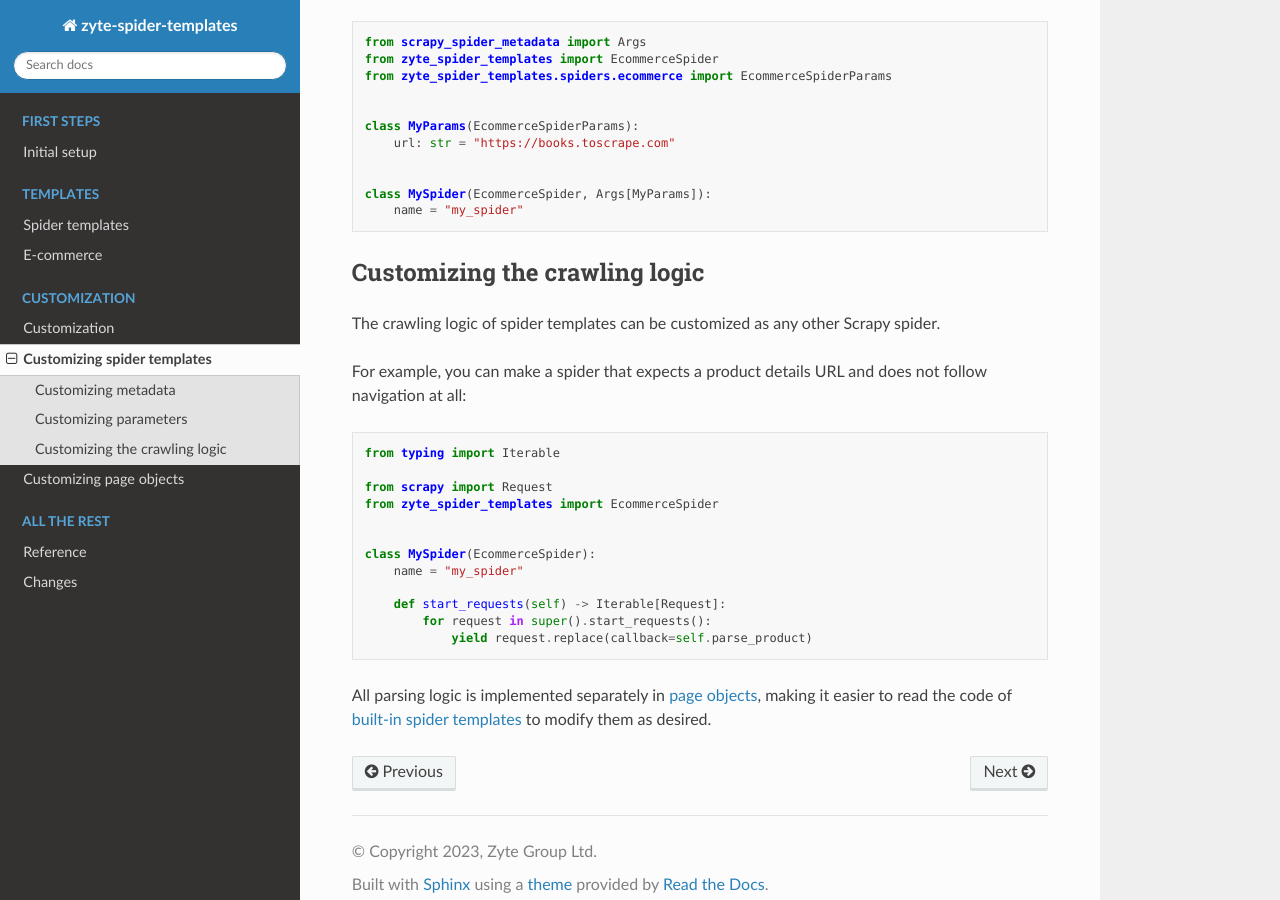
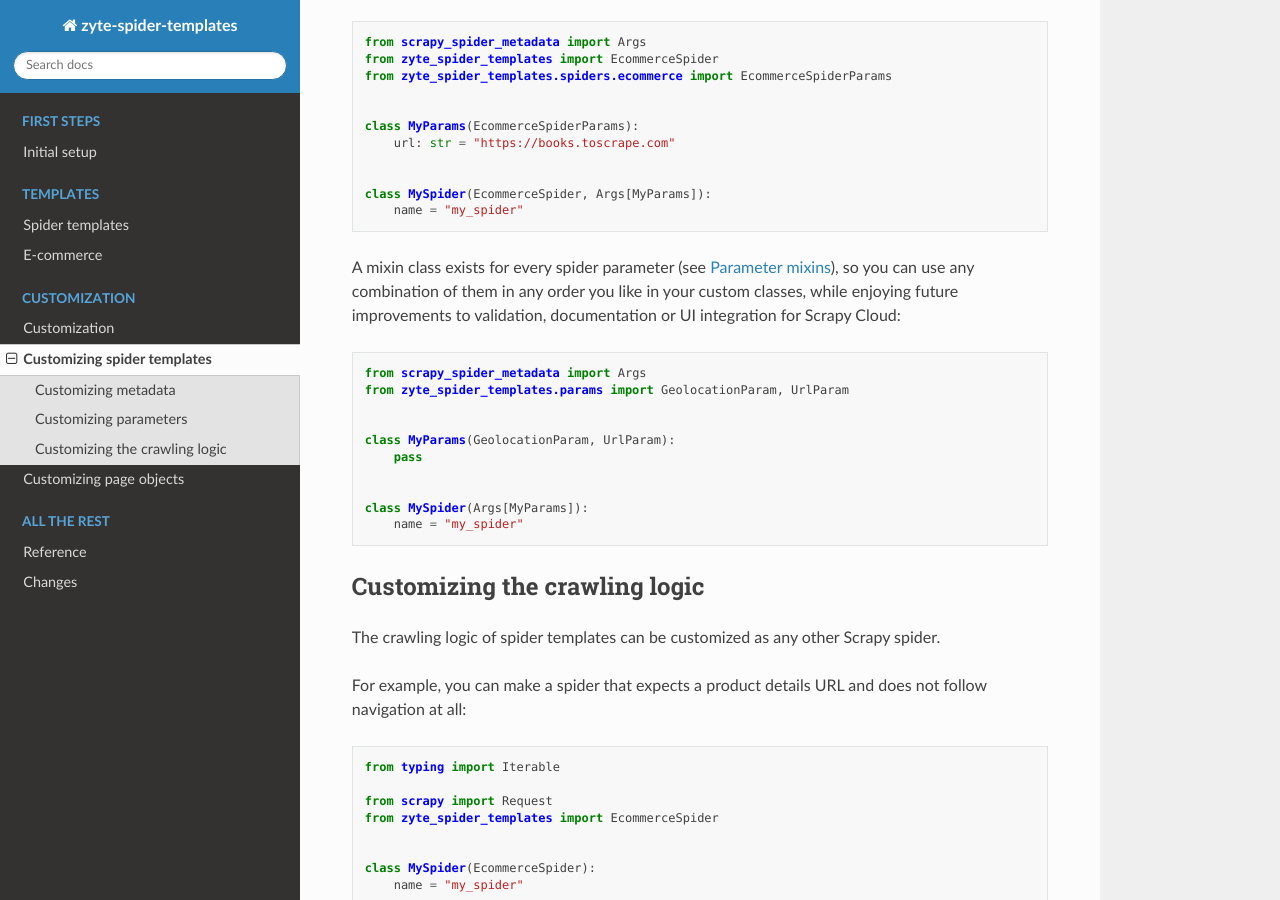
Before and after one commit to zytedata/zyte-spider-templates, a Sphinx documentation site: the page built from docs/customization/spiders.rst, in a window 1280 px wide and 900 px high, scrolled down 1226 px. Built offline with Sphinx 7.4.7 and the Read the Docs theme 2.0.0, drawn with Linux system fonts in a browser that asks for light colours.

Commit message:
Cover parameter mixins in the docs

```diff
--- a/docs/customization/spiders.rst
+++ b/docs/customization/spiders.rst
@@ -90,6 +90,24 @@ URL:
     class MySpider(EcommerceSpider, Args[MyParams]):
         name = "my_spider"
 
+A mixin class exists for every spider parameter (see :ref:`parameter-mixins`),
+so you can use any combination of them in any order you like in your custom
+classes, while enjoying future improvements to validation, documentation or
+UI integration for Scrapy Cloud:
+
+.. code-block:: python
+
+    from scrapy_spider_metadata import Args
+    from zyte_spider_templates.params import GeolocationParam, UrlParam
+
+
+    class MyParams(GeolocationParam, UrlParam):
+        pass
+
+
+    class MySpider(Args[MyParams]):
+        name = "my_spider"
+
 
 .. _custom-crawl:
 
--- a/docs/reference/index.rst
+++ b/docs/reference/index.rst
@@ -15,6 +15,8 @@ Pages
 
 .. autoclass:: zyte_spider_templates.pages.HeuristicsProductNavigationPage
 
+
+.. _parameter-mixins:
 
 Parameter mixins
 ================
```
